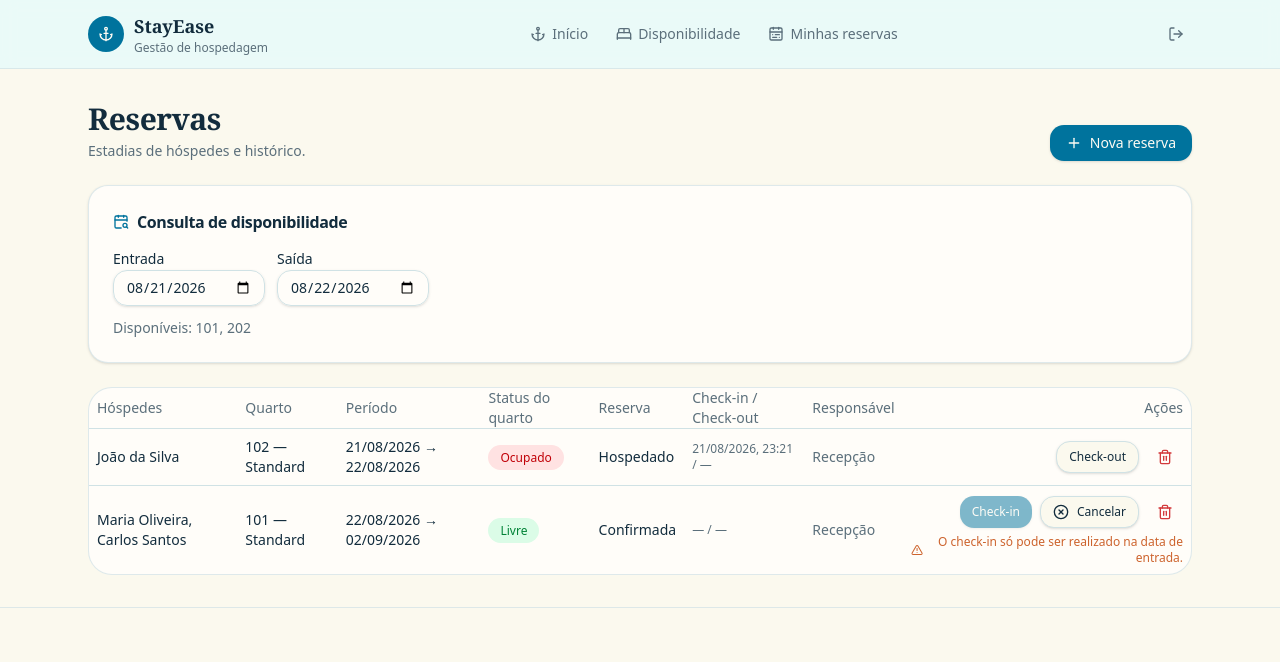
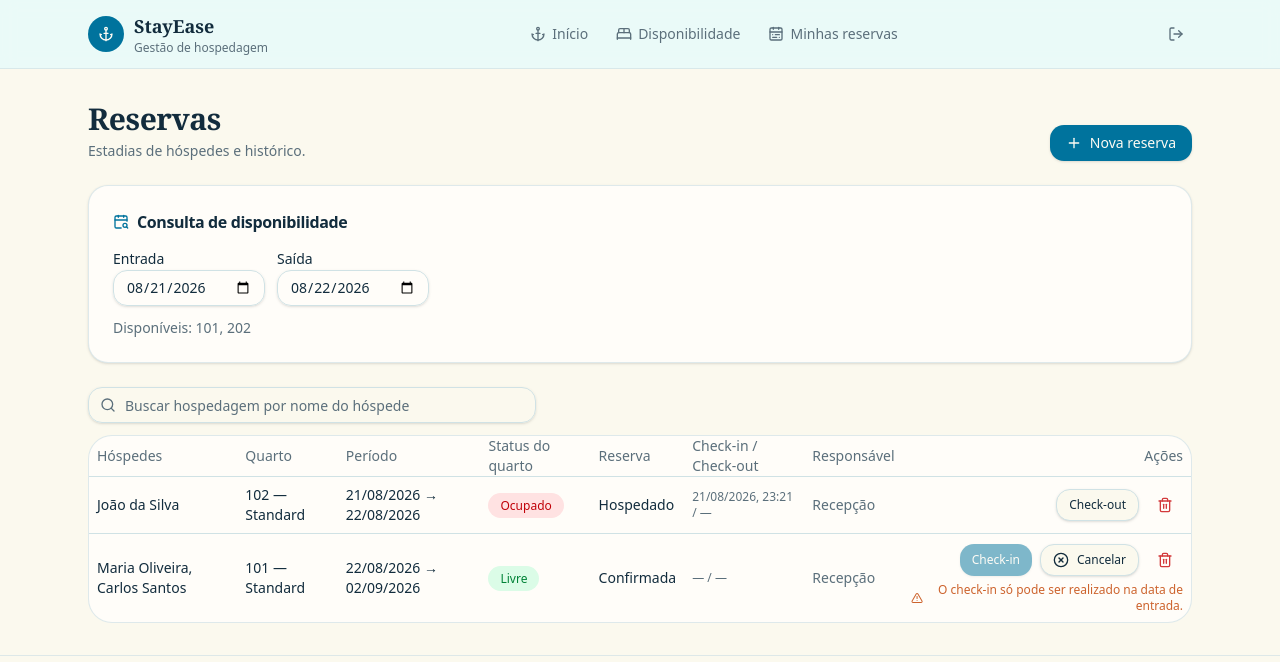
Before and after one commit to YuriDavid1/StayEase, a React (Vite) app in the folder stayease.app/: page /schedulingAdm in a window 1280 px wide. Shown: the top 662 px of the page. Built offline with nearby package versions, Linux system fonts and the light colour scheme.

Commit message:
Busca por nome AgendamentoAdm
Adicionado a busco por nome de hóspede na listagem de reservas

```diff
--- a/stayease.app/src/pages/adm/schedulingAdm.jsx
+++ b/stayease.app/src/pages/adm/schedulingAdm.jsx
@@ -48,7 +48,6 @@ import {
   TableRow,
 } from "../../components/ui/table";
 
-
 // --------------------------------------------------
 // FUNÇÕES AUXILIARES
 // --------------------------------------------------
@@ -60,6 +59,7 @@ function hojeISO() {
 function amanhaISO() {
   const data = new Date();
   data.setDate(data.getDate() + 1);
+
   return data.toISOString().slice(0, 10);
 }
 
@@ -88,7 +88,6 @@ function novoId(prefixo) {
     .substring(2, 8)}`;
 }
 
-
 // --------------------------------------------------
 // BADGE DE STATUS
 // --------------------------------------------------
@@ -111,13 +110,11 @@ function StatusQuartoBadge({ status }) {
   );
 }
 
-
 // --------------------------------------------------
 // COMPONENTE
 // --------------------------------------------------
 
 function Reservas() {
-
   // --------------------------------------------------
   // MOCKS
   // --------------------------------------------------
@@ -221,7 +218,6 @@ function Reservas() {
     },
   ]);
 
-
   // --------------------------------------------------
   // ESTADOS
   // --------------------------------------------------
@@ -243,10 +239,12 @@ function Reservas() {
     status: "Confirmada",
   });
 
-  // NOVO:
-  // termo usado para buscar hóspedes dentro do modal
+  // Busca de hóspedes dentro do modal
   const [buscaHospede, setBuscaHospede] = useState("");
 
+  // NOVO:
+  // Busca de hóspedes na lista principal de reservas
+  const [buscaHospedeLista, setBuscaHospedeLista] = useState("");
 
   // --------------------------------------------------
   // FUNÇÕES
@@ -270,9 +268,7 @@ function Reservas() {
     saida,
     reservaId
   ) => {
-
     return reservas.some((reserva) => {
-
       if (reserva.id === reservaId) {
         return false;
       }
@@ -292,11 +288,8 @@ function Reservas() {
     });
   };
 
-
   const quartosDisponiveis = (entrada, saida) => {
-
     return quartos.filter((quarto) => {
-
       if (quarto.status !== "Livre") {
         return false;
       }
@@ -310,9 +303,7 @@ function Reservas() {
     });
   };
 
-
   const motivoBloqueioCheckin = (reserva) => {
-
     if (!reserva) {
       return null;
     }
@@ -334,13 +325,11 @@ function Reservas() {
     return null;
   };
 
-
   // --------------------------------------------------
-  // BUSCA DE HÓSPEDES
+  // BUSCA DE HÓSPEDES DO MODAL
   // --------------------------------------------------
 
   const hospedesFiltrados = useMemo(() => {
-
     const termo = buscaHospede
       .trim()
       .toLowerCase();
@@ -352,48 +341,64 @@ function Reservas() {
     return hospedes.filter((hospede) =>
       hospede.nome.toLowerCase().includes(termo)
     );
-
   }, [hospedes, buscaHospede]);
 
+  // --------------------------------------------------
+  // BUSCA DE HÓSPEDES DA LISTA PRINCIPAL
+  // --------------------------------------------------
+
+  const reservasFiltradas = useMemo(() => {
+    const termo = buscaHospedeLista
+      .trim()
+      .toLowerCase();
+
+    // Se não digitou nada, mostra todas
+    if (!termo) {
+      return reservas;
+    }
+
+    return reservas.filter((reserva) => {
+      // Pega todos os hóspedes da reserva
+      const nomesHospedes = reserva.hospedeIds
+        .map((id) => hospedePorId(id)?.nome || "")
+        .join(" ")
+        .toLowerCase();
+
+      return nomesHospedes.includes(termo);
+    });
+  }, [reservas, hospedes, buscaHospedeLista]);
 
   // --------------------------------------------------
   // QUARTOS DISPONÍVEIS
   // --------------------------------------------------
 
   const disponiveis = useMemo(() => {
-
     return quartosDisponiveis(
       form.entrada,
       form.saida
     );
-
   }, [
     form.entrada,
     form.saida,
     reservas,
   ]);
 
-
   const disponiveisConsulta = useMemo(() => {
-
     return quartosDisponiveis(
       consulta.entrada,
       consulta.saida
     );
-
   }, [
     consulta.entrada,
     consulta.saida,
     reservas,
   ]);
 
-
   // --------------------------------------------------
   // SALVAR RESERVA
   // --------------------------------------------------
 
   const salvar = () => {
-
     if (
       form.hospedeIds.length === 0 ||
       !form.quartoId
@@ -406,7 +411,6 @@ function Reservas() {
     }
 
     if (form.saida <= form.entrada) {
-
       alert(
         "A data de saída deve ser posterior à entrada."
       );
@@ -417,7 +421,6 @@ function Reservas() {
     const quarto = quartoPorId(form.quartoId);
 
     if (quarto?.status !== "Livre") {
-
       alert(
         "Só é possível reservar quartos com status Livre."
       );
@@ -433,7 +436,6 @@ function Reservas() {
         form.id
       )
     ) {
-
       alert(
         "Já existe reserva para este quarto no período informado."
       );
@@ -443,14 +445,11 @@ function Reservas() {
 
     const novaReserva = {
       ...form,
-
       id: form.id || novoId("r"),
-
       responsavelId:
         form.responsavelId ||
         usuarioAtual?.id ||
         "",
-
       checkinEm: null,
       checkoutEm: null,
     };
@@ -463,30 +462,23 @@ function Reservas() {
     alert("Reserva registrada.");
 
     setAberto(false);
-
-    // Limpa a busca ao fechar/salvar
     setBuscaHospede("");
   };
-
 
   // --------------------------------------------------
   // HÓSPEDES
   // --------------------------------------------------
 
   const alternarHospede = (id) => {
-
     setForm((atual) => ({
-
       ...atual,
 
       hospedeIds:
         atual.hospedeIds.includes(id)
-
           ? atual.hospedeIds.filter(
               (hospedeId) =>
                 hospedeId !== id
             )
-
           : [
               ...atual.hospedeIds,
               id,
@@ -494,20 +486,16 @@ function Reservas() {
     }));
   };
 
-
   // --------------------------------------------------
   // CHECK-IN
   // --------------------------------------------------
 
   const realizarCheckin = (reserva) => {
-
     const bloqueio =
       motivoBloqueioCheckin(reserva);
 
     if (bloqueio) {
-
       alert(bloqueio);
-
       return;
     }
 
@@ -527,13 +515,11 @@ function Reservas() {
     alert("Check-in realizado.");
   };
 
-
   // --------------------------------------------------
   // CHECK-OUT
   // --------------------------------------------------
 
   const realizarCheckout = (reserva) => {
-
     setReservas((atual) =>
       atual.map((item) =>
         item.id === reserva.id
@@ -552,13 +538,11 @@ function Reservas() {
     );
   };
 
-
   // --------------------------------------------------
   // CANCELAR
   // --------------------------------------------------
 
   const cancelarReserva = (id) => {
-
     setReservas((atual) =>
       atual.map((reserva) =>
         reserva.id === id
@@ -573,13 +557,11 @@ function Reservas() {
     alert("Reserva cancelada.");
   };
 
-
   // --------------------------------------------------
   // REMOVER
   // --------------------------------------------------
 
   const removerReserva = (id) => {
-
     const confirmar = window.confirm(
       "Deseja realmente remover esta reserva?"
     );
@@ -596,13 +578,11 @@ function Reservas() {
     );
   };
 
-
   // --------------------------------------------------
   // RENDER
   // --------------------------------------------------
 
   return (
-
     <div className="space-y-6">
 
       {/* Cabeçalho */}
@@ -610,7 +590,6 @@ function Reservas() {
       <header className="flex flex-wrap items-end justify-between gap-3">
 
         <div>
-
           <h1 className="text-3xl font-semibold text-foreground">
             Reservas
           </h1>
@@ -618,13 +597,10 @@ function Reservas() {
           <p className="mt-1 text-sm text-muted-foreground">
             Estadias de hóspedes e histórico.
           </p>
-
         </div>
-
 
         <Button
           onClick={() => {
-
             setForm({
               id: novoId("r"),
               hospedeIds: [],
@@ -636,50 +612,38 @@ function Reservas() {
               status: "Confirmada",
             });
 
-            // Limpa a busca ao abrir
             setBuscaHospede("");
-
             setAberto(true);
           }}
         >
-
           <Plus className="h-4 w-4" />
-
           Nova reserva
-
         </Button>
 
       </header>
-
 
       {/* Modal */}
 
       <Dialog
         open={aberto}
         onOpenChange={(valor) => {
-
           setAberto(valor);
 
           if (!valor) {
             setBuscaHospede("");
           }
-
         }}
       >
 
         <DialogContent>
 
           <DialogHeader>
-
             <DialogTitle>
               Nova reserva
             </DialogTitle>
-
           </DialogHeader>
 
-
           <div className="grid gap-4 sm:grid-cols-2">
-
 
             {/* Entrada */}
 
@@ -705,7 +669,6 @@ function Reservas() {
 
             </div>
 
-
             {/* Saída */}
 
             <div className="space-y-2">
@@ -730,7 +693,6 @@ function Reservas() {
 
             </div>
 
-
             {/* Hóspedes */}
 
             <div className="space-y-2 sm:col-span-2">
@@ -739,8 +701,7 @@ function Reservas() {
                 Hóspedes da reserva
               </Label>
 
-
-              {/* BUSCA DE HÓSPEDE */}
+              {/* Busca no modal */}
 
               <div className="relative">
 
@@ -771,8 +732,7 @@ function Reservas() {
 
               </div>
 
-
-              {/* LISTA DE HÓSPEDES */}
+              {/* Lista */}
 
               <div className="max-h-40 space-y-2 overflow-auto rounded-lg border border-border/70 p-3">
 
@@ -780,7 +740,6 @@ function Reservas() {
 
                   hospedesFiltrados.map(
                     (hospede) => (
-
                       <label
                         key={hospede.id}
                         className="
@@ -812,7 +771,6 @@ function Reservas() {
                         </span>
 
                       </label>
-
                     )
                   )
 
@@ -825,9 +783,6 @@ function Reservas() {
                 )}
 
               </div>
-
-
-              {/* CONTADOR */}
 
               {form.hospedeIds.length > 0 && (
 
@@ -844,7 +799,6 @@ function Reservas() {
               )}
 
             </div>
-
 
             {/* Quarto */}
 
@@ -865,9 +819,7 @@ function Reservas() {
               >
 
                 <SelectTrigger>
-
                   <SelectValue placeholder="Selecione o quarto" />
-
                 </SelectTrigger>
 
                 <SelectContent>
@@ -879,12 +831,10 @@ function Reservas() {
                         key={quarto.id}
                         value={quarto.id}
                       >
-
                         {quarto.numero} —{" "}
                         {quarto.tipo}{" "}
                         (até{" "}
                         {quarto.capacidade})
-
                       </SelectItem>
 
                     )
@@ -894,14 +844,11 @@ function Reservas() {
 
               </Select>
 
-
               {disponiveis.length === 0 && (
 
                 <p className="text-xs text-coral">
-
                   Nenhum quarto Livre e sem
                   conflito neste período.
-
                 </p>
 
               )}
@@ -909,7 +856,6 @@ function Reservas() {
             </div>
 
           </div>
-
 
           <DialogFooter>
 
@@ -932,7 +878,6 @@ function Reservas() {
 
       </Dialog>
 
-
       {/* Consulta de disponibilidade */}
 
       <Card className="border-border/70">
@@ -948,7 +893,6 @@ function Reservas() {
           </CardTitle>
 
         </CardHeader>
-
 
         <CardContent className="space-y-3">
 
@@ -975,7 +919,6 @@ function Reservas() {
 
             </div>
 
-
             <div className="space-y-1">
 
               <Label htmlFor="c-saida">
@@ -999,13 +942,10 @@ function Reservas() {
 
           </div>
 
-
           <p className="text-sm text-muted-foreground">
 
             {disponiveisConsulta.length === 0
-
               ? "Nenhum quarto disponível no período."
-
               : `Disponíveis: ${disponiveisConsulta
                   .map(
                     (quarto) =>
@@ -1019,6 +959,40 @@ function Reservas() {
 
       </Card>
 
+      {/* Lista de hospedagens */}
+
+      <div className="space-y-3">
+
+        {/* Busca da lista */}
+
+        <div className="relative max-w-md">
+
+          <Search
+            className="
+              pointer-events-none
+              absolute
+              left-3
+              top-1/2
+              h-4
+              w-4
+              -translate-y-1/2
+              text-muted-foreground
+            "
+          />
+
+          <Input
+            value={buscaHospedeLista}
+            onChange={(e) =>
+              setBuscaHospedeLista(
+                e.target.value
+              )
+            }
+            placeholder="Buscar hospedagem por nome do hóspede"
+            className="pl-9"
+            aria-label="Buscar hospedagem por nome do hóspede"
+          />
+
+        </div>
 
         {/* Tabela */}
 
@@ -1066,10 +1040,10 @@ function Reservas() {
 
             </TableHeader>
 
-
             <TableBody>
 
-            {reservas.map((reserva) => {
+              {reservasFiltradas.map(
+                (reserva) => {
 
                   const quarto =
                     quartoPorId(
@@ -1080,7 +1054,6 @@ function Reservas() {
                     motivoBloqueioCheckin(
                       reserva
                     );
-
 
                   return (
 
@@ -1093,13 +1066,15 @@ function Reservas() {
                         {reserva.hospedeIds
                           .map(
                             (id) =>
-                          hospedePorId(id)
-                            ?.nome || "—"
+                              hospedePorId(
+                                id
+                              )?.nome ||
+                              "—"
                           )
-                      .join(", ") || "—"}
+                          .join(", ") ||
+                          "—"}
 
                       </TableCell>
-
 
                       <TableCell>
 
@@ -1108,7 +1083,6 @@ function Reservas() {
                           : "—"}
 
                       </TableCell>
-
 
                       <TableCell>
 
@@ -1124,28 +1098,25 @@ function Reservas() {
 
                       </TableCell>
 
-
                       <TableCell>
 
                         {quarto ? (
 
                           <StatusQuartoBadge
-                        status={quarto.status}
+                            status={
+                              quarto.status
+                            }
                           />
 
                         ) : (
-
                           "—"
-
                         )}
 
                       </TableCell>
 
-
                       <TableCell>
                         {reserva.status}
                       </TableCell>
-
 
                       <TableCell className="text-xs text-muted-foreground">
 
@@ -1161,7 +1132,6 @@ function Reservas() {
 
                       </TableCell>
 
-
                       <TableCell className="text-sm text-muted-foreground">
 
                         {usuarioPorId(
@@ -1169,7 +1139,6 @@ function Reservas() {
                         )?.nome || "—"}
 
                       </TableCell>
-
 
                       <TableCell className="text-right">
 
@@ -1182,7 +1151,9 @@ function Reservas() {
 
                               <Button
                                 size="sm"
-                            disabled={!!bloqueio}
+                                disabled={
+                                  !!bloqueio
+                                }
                                 onClick={() =>
                                   realizarCheckin(
                                     reserva
@@ -1191,7 +1162,6 @@ function Reservas() {
                               >
                                 Check-in
                               </Button>
-
 
                               <Button
                                 size="sm"
@@ -1213,7 +1183,6 @@ function Reservas() {
 
                           )}
 
-
                           {reserva.status ===
                             "Hospedado" && (
 
@@ -1231,7 +1200,6 @@ function Reservas() {
 
                           )}
 
-
                           <Button
                             size="icon"
                             variant="ghost"
@@ -1248,7 +1216,6 @@ function Reservas() {
                           </Button>
 
                         </div>
-
 
                         {reserva.status ===
                           "Confirmada" &&
@@ -1269,12 +1236,12 @@ function Reservas() {
                     </TableRow>
 
                   );
+                }
+              )}
 
-            })}
+              {/* Nenhum resultado da busca */}
 
-
-            {reservas.length === 0 && (
-
+              {reservasFiltradas.length === 0 && (
                 <TableRow>
 
                   <TableCell
@@ -1282,12 +1249,13 @@ function Reservas() {
                     className="h-24 text-center text-muted-foreground"
                   >
 
-                  Nenhuma reserva cadastrada.
+                    {buscaHospedeLista.trim()
+                      ? "Nenhuma hospedagem encontrada para este hóspede."
+                      : "Nenhuma reserva cadastrada."}
 
                   </TableCell>
 
                 </TableRow>
-
               )}
 
             </TableBody>
@@ -1297,6 +1265,8 @@ function Reservas() {
         </div>
 
       </div>
+
+    </div>
   );
 }
 
```
Lines whose indentation alone changed are shown as unchanged.
